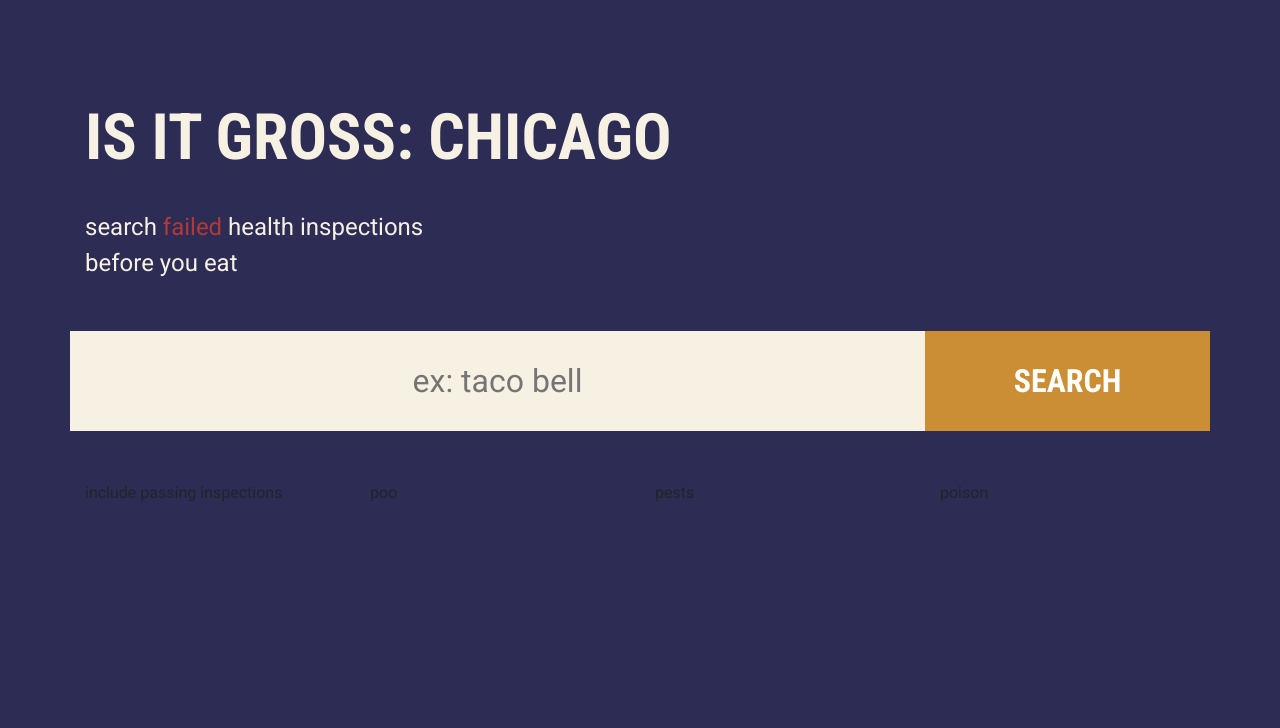
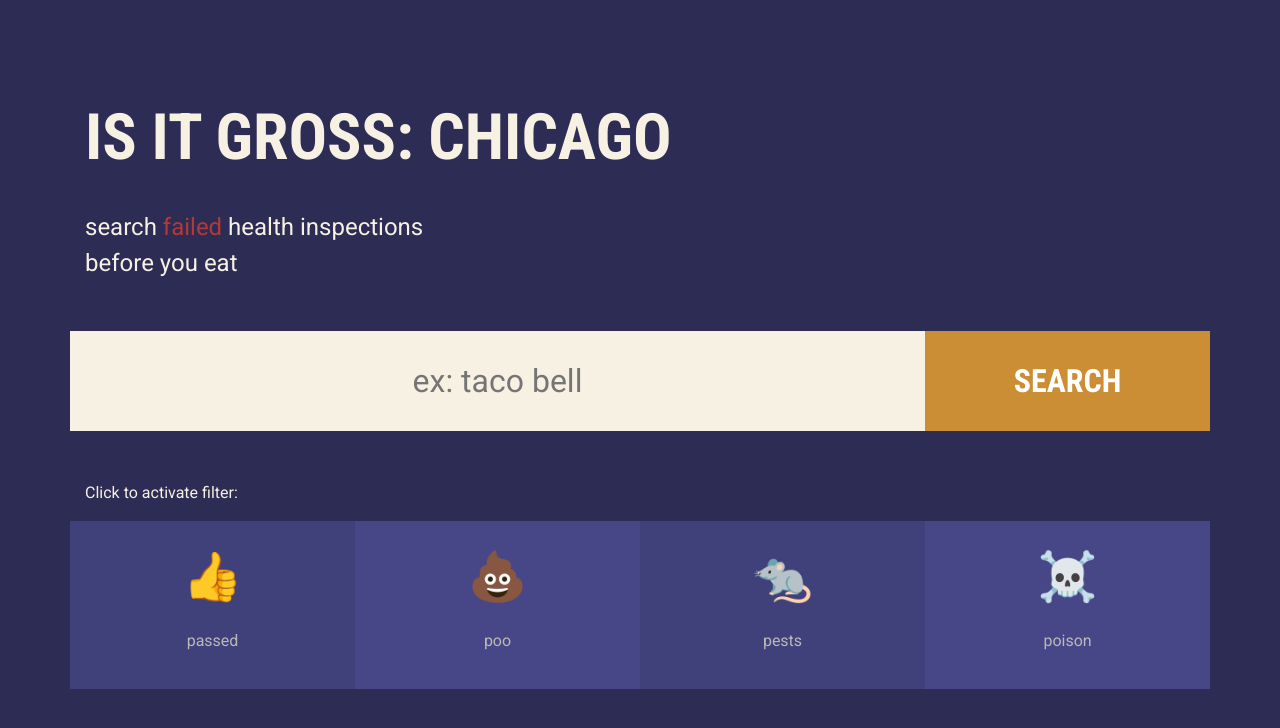
Before and after one commit to darrenangle/isitgross-chicago, an Angular app: page / in a window 1280 px wide. Shown: the top 728 px of the page. Built offline with nearby package versions, Linux system fonts and the light colour scheme.

Commit message:
filter styles

```diff
--- a/src/app/components/search-bar/search-bar.component.scss
+++ b/src/app/components/search-bar/search-bar.component.scss
@@ -19,7 +19,7 @@
         font-weight: 700;
         font-size: 2em;
         &:hover {
-            background-color: #ff793f;
+            background-color: #ffb142;
         }
     }
 }
--- a/src/app/components/search-filters/search-filters.component.html
+++ b/src/app/components/search-filters/search-filters.component.html
@@ -1,26 +1,33 @@
+<p class='search-filter-instructions'>
+    Click to activate filter:
+</p>
 <div class="search-filters row">
   <!-- Passing Inspections Filter -->
   <div class="search-filters__filter col"
       (click)="query.toggleFilter('includePassingInspections')"
       [class.search-filters__filter--active]="query.queryFilterStates.includePassingInspections">
-    <p class="search-filters__filter__description">include passing inspections</p>
+    <p class="search-filters__filter__emoji">👍</p>
+    <p class="search-filters__filter__description d-none d-sm-block">passed</p>
   </div>
   <!-- Poo Inspections Filter -->
   <div class="search-filters__filter col"
       (click)="query.toggleFilter('includePoo')"
       [class.search-filters__filter--active]="query.queryFilterStates.includePoo">
-      <p class="search-filters__filter__description">poo</p>
+      <p class="search-filters__filter__emoji">💩</p>
+      <p class="search-filters__filter__description d-none d-sm-block">poo</p>
   </div>
   <!-- Pest Inspections Filter -->
   <div class="search-filters__filter col"
       (click)="query.toggleFilter('includePests')"
       [class.search-filters__filter--active]="query.queryFilterStates.includePests">
-      <p class="search-filters__filter__description">pests</p>
+      <p class="search-filters__filter__emoji">🐀</p>
+      <p class="search-filters__filter__description d-none d-sm-block">pests</p>
   </div>
    <!-- Poison Inspections Filter -->
   <div class="search-filters__filter col"
       (click)="query.toggleFilter('includePoisons')"
       [class.search-filters__filter--active]="query.queryFilterStates.includePoisons">
-      <p class="search-filters__filter__description">poison</p>
+      <p class="search-filters__filter__emoji">☠️</p>
+      <p class="search-filters__filter__description d-none d-sm-block">poison</p>
   </div>
 </div>
--- a/src/app/components/search-filters/search-filters.component.scss
+++ b/src/app/components/search-filters/search-filters.component.scss
@@ -1,16 +1,36 @@
+.search-filter-instructions {
+    color: #f7f1e3;
+}
 .search-filters {
 
 
     &__filter {
-
+        background-color: #40407a;
+        &:nth-child(even){
+            background-color: #474787;
+        }
+        color: #b9b9b9;
         cursor: pointer;
+        min-height: 50px;
+        padding: 20px;
+        text-align: center;
 
         &--active {
-            color: red;
+            color: rgb(27, 27, 27);
+            background-color: #33d9b2;
+            &:nth-child(even) {
+                background-color: #29b292;
+            }
         }
 
         &__description {
-            margin-right: 20px;
+
+        }
+        &__emoji {
+            font-size: 3em;
+            @media only screen and (max-width: 400px) {
+                font-size: 2em;
+            }
         }
     }
 
```
